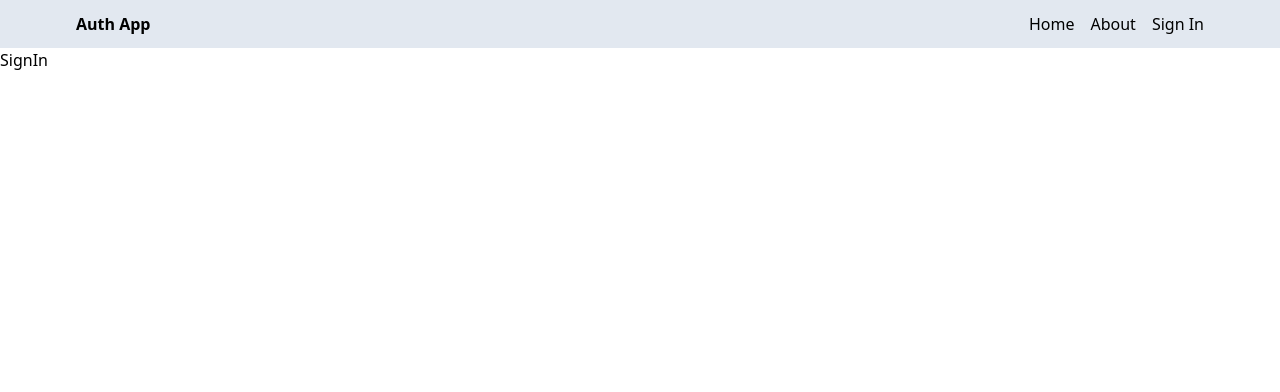
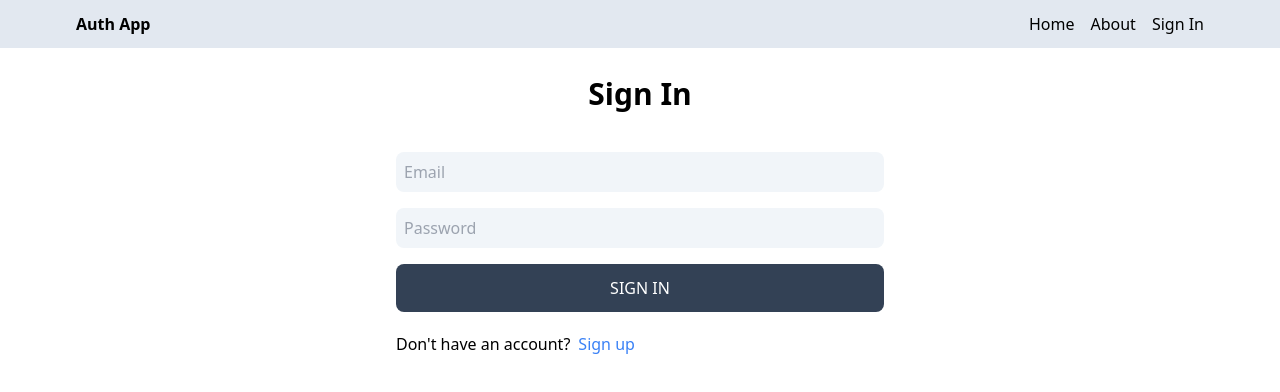
Before and after one commit to sunnypatel-koder/mern_auth, a React (Vite) app in the folder client/: page /sign-in in a window 1280 px wide. Shown: the top 392 px of the page. Built offline with nearby package versions, Linux system fonts and the light colour scheme.

Commit message:
complete the sign in page functionality

```diff
--- a/client/src/pages/SignIn.jsx
+++ b/client/src/pages/SignIn.jsx
@@ -1,7 +1,78 @@
-import React from "react";
+import React, { useState } from "react";
+import { Link, Navigate, useNavigate } from "react-router-dom";
+import axios from "axios";
 
 const SignIn = () => {
-  return <div>SignIn</div>;
+  const [formData, setFormData] = useState({});
+  const [error, setError] = useState(false);
+  const [loading, setLoading] = useState(false);
+  const navigate = useNavigate();
+
+  const handleChange = (e) => {
+    setFormData({ ...formData, [e.target.id]: e.target.value });
+  };
+
+  const handleSubmit = async (e) => {
+    e.preventDefault();
+
+    try {
+      setLoading(true);
+      setError(false);
+
+      const response = await axios.post(
+        "http://localhost:3000/api/auth/signin",
+        formData
+      );
+      console.log("Server response:", response.data);
+
+      setLoading(false);
+      // if (response.data.error) {
+      //   setError(true);
+      // }
+      navigate("/");
+    } catch (error) {
+      setLoading(false);
+      setError(true);
+      console.error("Error Submitting", error);
+    }
+  };
+
+  return (
+    <>
+      <h1 className="text-3xl text-center font-semibold my-7">Sign In</h1>
+      <div className="p-3 max-w-lg mx-auto">
+        <form onSubmit={handleSubmit} className="flex flex-col gap-4 ">
+          <input
+            onChange={handleChange}
+            type="email"
+            placeholder="Email"
+            id="email"
+            className="bg-slate-100 p-2 rounded-lg"
+          />
+          <input
+            onChange={handleChange}
+            type="text"
+            placeholder="Password"
+            id="password"
+            className="bg-slate-100 p-2 rounded-lg"
+          />
+          <button
+            disabled={loading}
+            className="bg-slate-700 text-white p-3 rounded-lg uppercase hover:opacity-95 disabled:opacity-80"
+          >
+            {loading ? "Loading..." : "Sign In"}
+          </button>
+        </form>
+        <div className=" flex gap-2 mt-5">
+          <p>Don&apos;t have an account?</p>
+          <Link to="/sign-up">
+            <span className="text-blue-500">Sign up</span>
+          </Link>
+        </div>
+        <p className="text-red-700 mt-5">{error && "Something went wrong!"}</p>
+      </div>
+    </>
+  );
 };
 
 export default SignIn;
--- a/client/src/pages/SignUp.jsx
+++ b/client/src/pages/SignUp.jsx
@@ -1,11 +1,12 @@
 import React, { useState } from "react";
-import { Link } from "react-router-dom";
+import { Link, useNavigate } from "react-router-dom";
 import axios from "axios";
 
 const SignUp = () => {
   const [formData, setFormData] = useState({});
   const [error, setError] = useState(false);
   const [loading, setLoading] = useState(false);
+  const navigate = useNavigate();
 
   const handleChange = (e) => {
     setFormData({ ...formData, [e.target.id]: e.target.value });
@@ -17,7 +18,7 @@
     try {
       setLoading(true);
       setError(false);
-
+      S;
       const response = await axios.post(
         "http://localhost:3000/api/auth/signup",
         formData
@@ -28,6 +29,7 @@
       // if (response.data.error) {
       //   setError(true);
       // }
+      navigate("/sign-in");
     } catch (error) {
       setLoading(false);
       setError(true);
```
